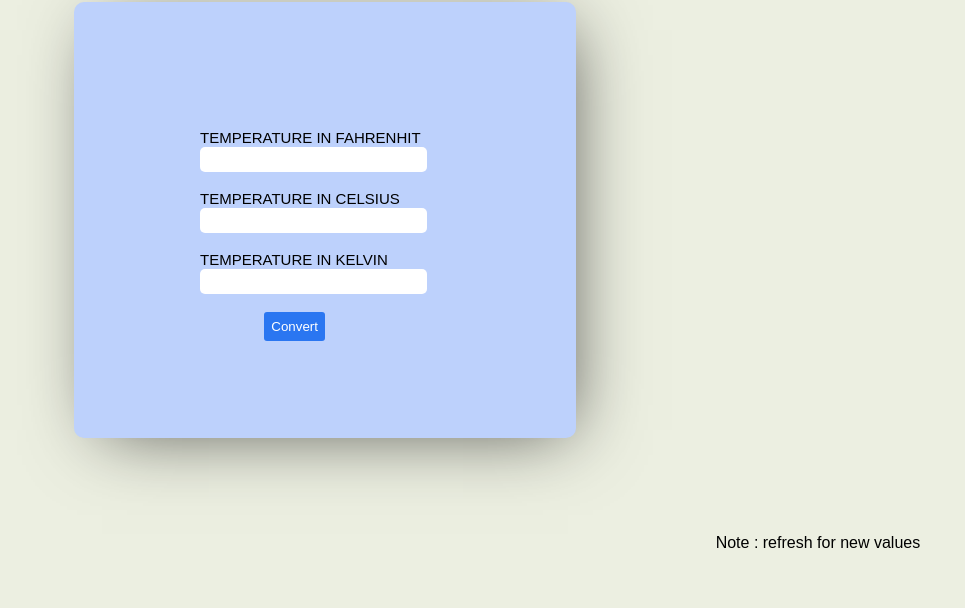
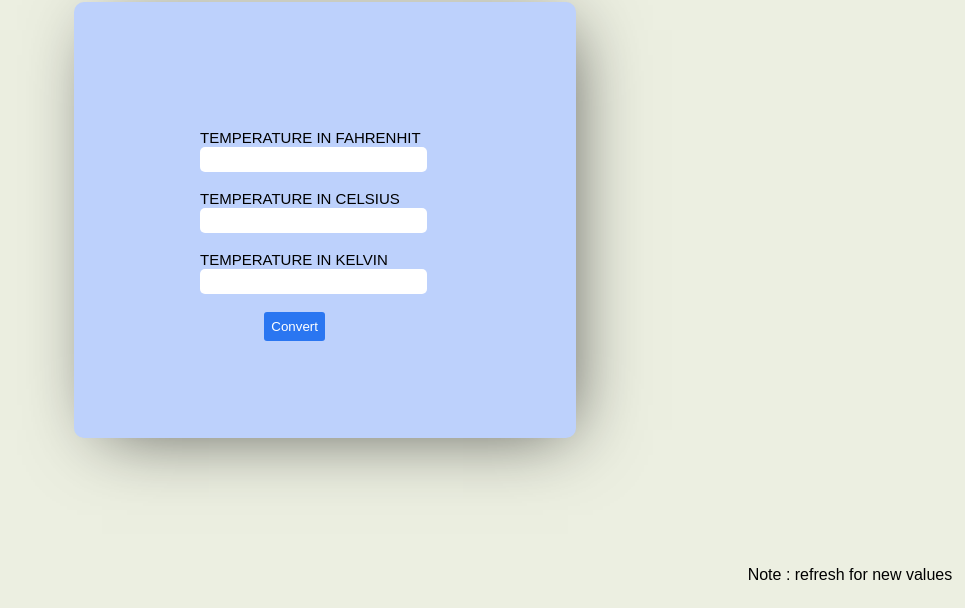
Before and after one commit to pratikd2124/Temperature-converter, a plain HTML site: page index.html in a window 1280 px wide. Shown: the part 192-800 px from the top of the page, without its empty margins (315-1280 px from the left). Drawn offline with Linux system fonts and the light colour scheme.

Commit message:
Update style.css

```diff
--- a/style.css
+++ b/style.css
@@ -45,12 +45,9 @@ section #convert{
     border: 10px solid 2a76f1;
 
 }
-footer{
-    padding: 2rem;
-}
+
 footer p{
     position: absolute;
-    padding: 2rem;
     bottom: 1%; right: 1%;
     font-family: Arial, Helvetica, sans-serif;
     }
```
